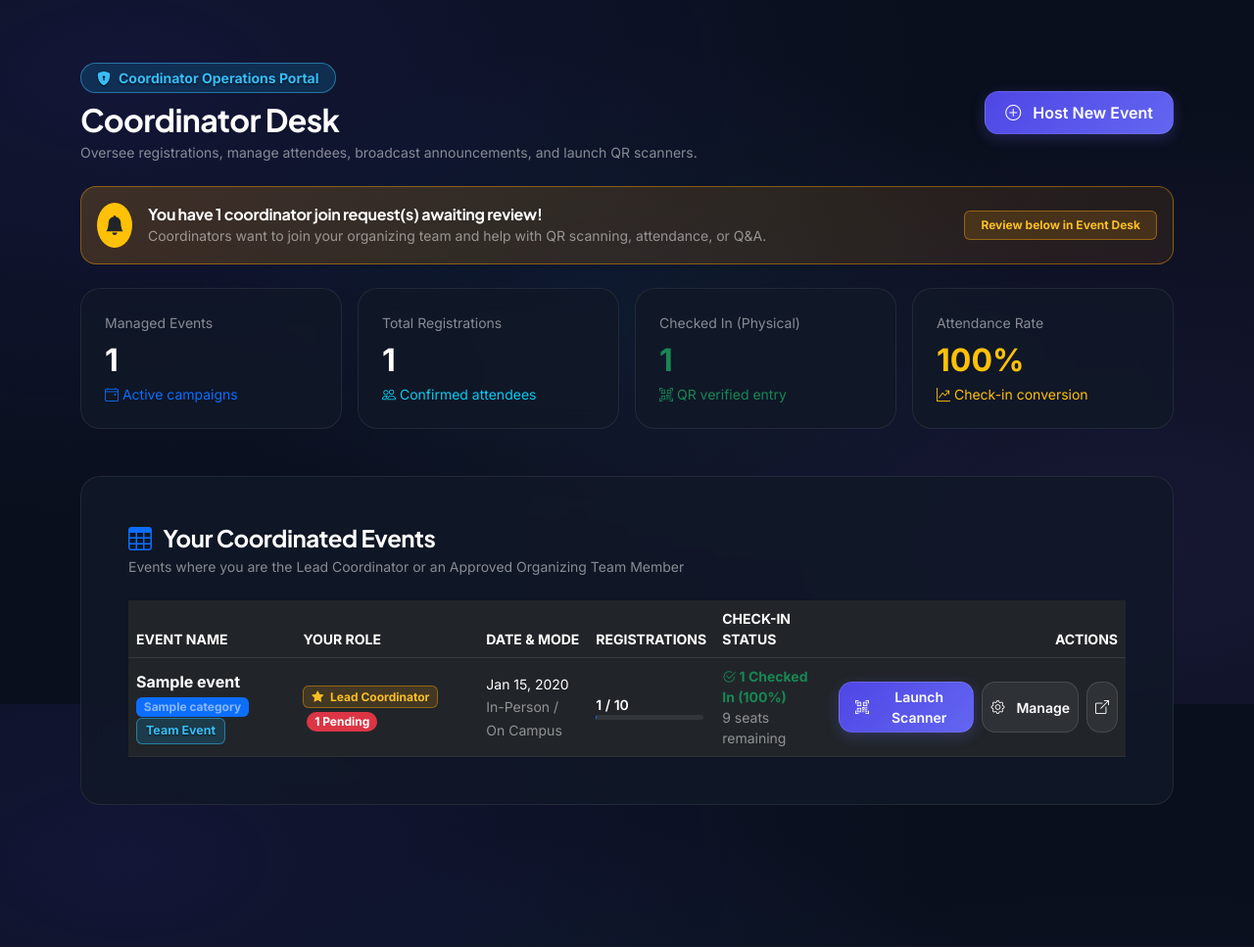
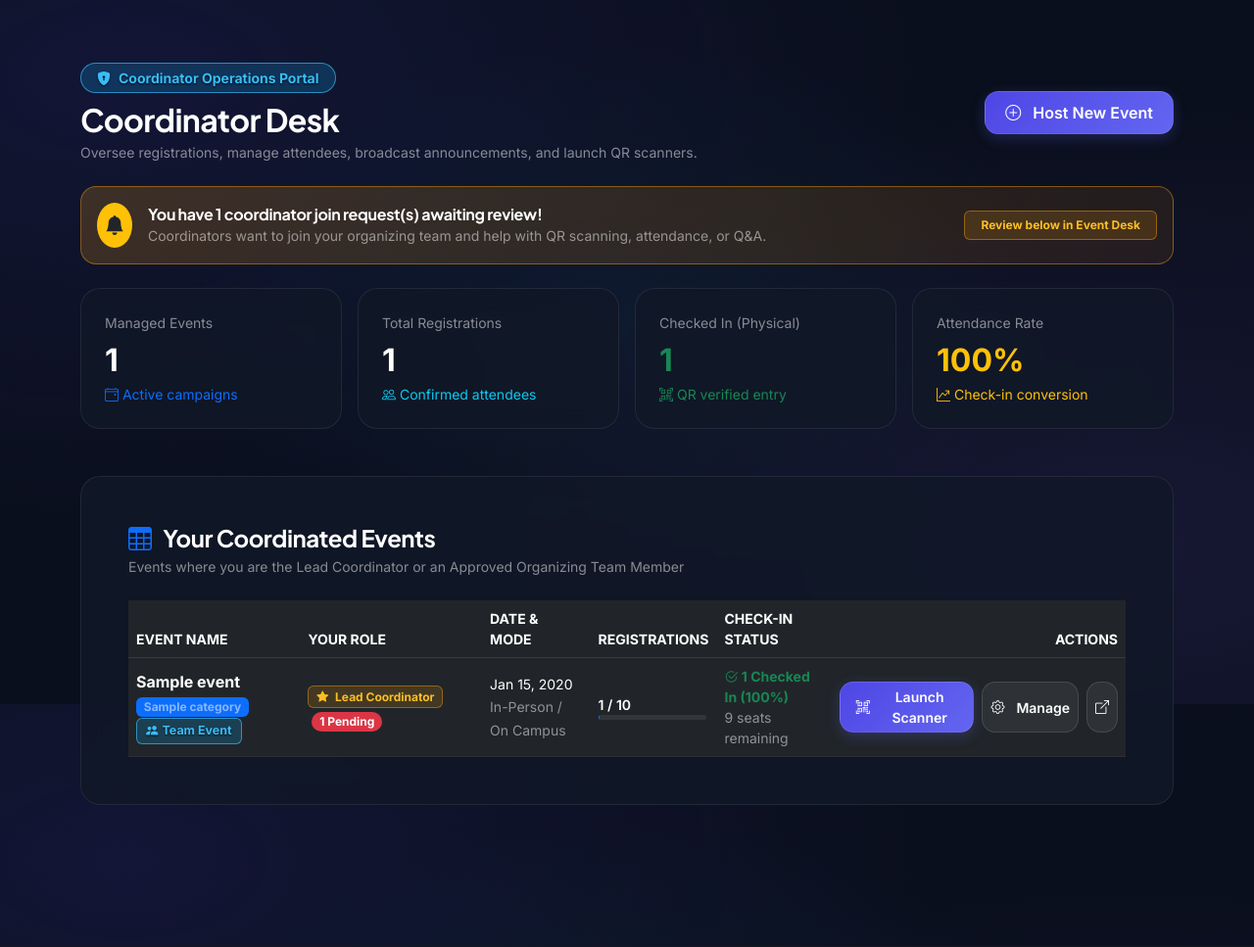
Before and after one commit to dnyaneshwarit27-lab/campusconnect, a Django app: page /coordinator/ in a window 1280 px wide. Shown: the part 81-1048 px from the top of the page at 98% size. Run offline with Django 5.2, Linux system fonts and the light colour scheme; a user stored in the database is signed in; tables that the repository leaves empty hold one stand-in row (values such as "Sample post").

Commit message:
Fix solid cyan badge visibility in coordinator dashboard and add global head style overrides

```diff
--- a/templates/base.html
+++ b/templates/base.html
@@ -11,8 +11,34 @@
     <link href="https://cdn.jsdelivr.net/npm/bootstrap@5.3.3/dist/css/bootstrap.min.css" rel="stylesheet">
     <link rel="stylesheet" href="https://cdn.jsdelivr.net/npm/bootstrap-icons@1.11.3/font/bootstrap-icons.min.css">
 
-    <!-- Custom Design System Stylesheet -->
-    <link rel="stylesheet" href="{% static 'css/styles.css' %}">
+    <!-- Custom Design System Stylesheet with Cache Buster -->
+    <link rel="stylesheet" href="{% static 'css/styles.css' %}?v=2.5">
+
+    <!-- Universal High-Contrast Badge Protection -->
+    <style>
+        .badge.bg-info,
+        span.bg-info,
+        .bg-info.text-info,
+        .bg-info.bg-opacity-20 {
+            background: rgba(14, 165, 233, 0.22) !important;
+            border: 1px solid rgba(56, 189, 248, 0.65) !important;
+            color: #38bdf8 !important;
+            font-weight: 700 !important;
+            text-shadow: 0 1px 2px rgba(0, 0, 0, 0.8) !important;
+        }
+        .badge-role-pill {
+            background: rgba(14, 165, 233, 0.22) !important;
+            border: 1px solid rgba(56, 189, 248, 0.65) !important;
+            color: #38bdf8 !important;
+            font-weight: 700 !important;
+            font-size: 0.78rem !important;
+            padding: 3px 9px !important;
+            border-radius: 6px !important;
+            display: inline-flex !important;
+            align-items: center !important;
+            text-shadow: 0 1px 2px rgba(0, 0, 0, 0.8) !important;
+        }
+    </style>
 
     {% block extra_head %}{% endblock %}
 </head>
--- a/templates/events/coordinator_dashboard.html
+++ b/templates/events/coordinator_dashboard.html
@@ -7,7 +7,7 @@
     <!-- Header -->
     <div class="d-flex flex-column flex-md-row justify-content-between align-items-md-center gap-3 mb-4">
         <div>
-            <div class="d-inline-flex align-items-center gap-2 px-3 py-1 rounded-pill bg-info bg-opacity-20 text-info border border-info border-opacity-30 small mb-2">
+            <div class="d-inline-flex align-items-center gap-2 px-3 py-1 rounded-pill small mb-2" style="background: rgba(14, 165, 233, 0.22) !important; border: 1px solid rgba(56, 189, 248, 0.65) !important; color: #38bdf8 !important; font-weight: 700 !important; text-shadow: 0 1px 2px rgba(0,0,0,0.8);">
                 <i class="bi bi-shield-lock-fill"></i> Coordinator Operations Portal
             </div>
             <h2 class="text-white fw-bold mb-1">Coordinator Desk</h2>
@@ -100,7 +100,9 @@
                                         {{ event.category.name }}
                                     </span>
                                     {% if event.is_team_event %}
-                                        <span class="badge-role-pill">Team Event</span>
+                                        <span class="badge-role-pill" style="background: rgba(14, 165, 233, 0.22) !important; border: 1px solid rgba(56, 189, 248, 0.65) !important; color: #38bdf8 !important; font-weight: 700 !important; font-size: 0.78rem; padding: 3px 9px; border-radius: 6px; display: inline-flex; align-items: center; text-shadow: 0 1px 2px rgba(0,0,0,0.8);">
+                                            <i class="bi bi-people-fill me-1"></i> Team Event
+                                        </span>
                                     {% endif %}
                                 </td>
                                 <td>
@@ -114,7 +116,7 @@
                                             </span>
                                         {% endif %}
                                     {% else %}
-                                        <span class="badge-role-pill">
+                                        <span class="badge-role-pill" style="background: rgba(14, 165, 233, 0.22) !important; border: 1px solid rgba(56, 189, 248, 0.65) !important; color: #38bdf8 !important; font-weight: 700 !important; font-size: 0.78rem; padding: 3px 9px; border-radius: 6px; display: inline-flex; align-items: center; text-shadow: 0 1px 2px rgba(0,0,0,0.8);">
                                             <i class="bi bi-person-check-fill me-1"></i> {{ event.my_role_label }}
                                         </span>
                                     {% endif %}
```
